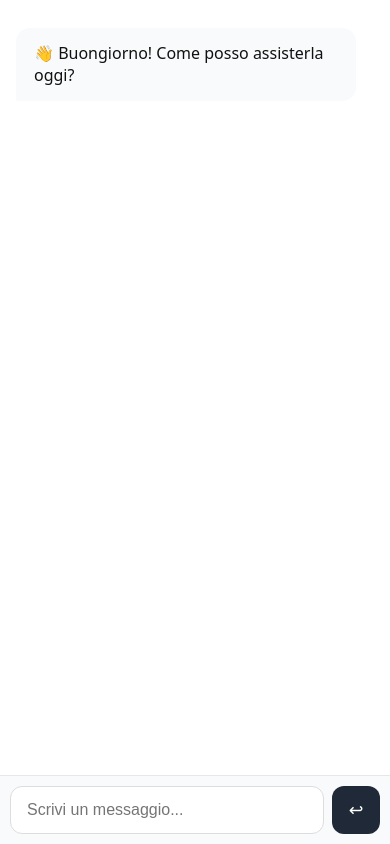
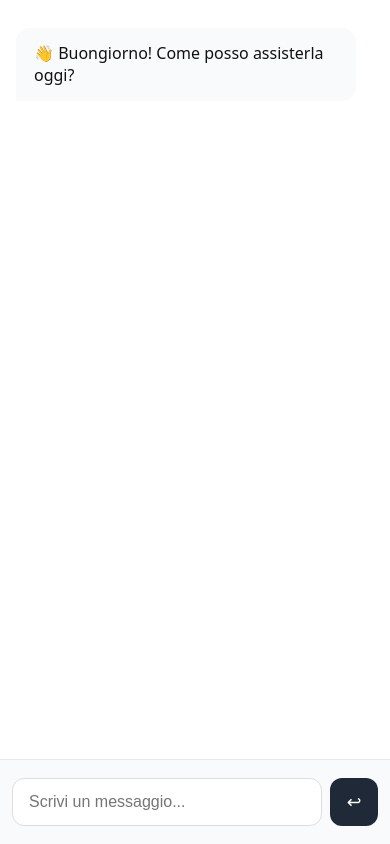
Before and after one commit to Fedelongoni-phd/multimodal-chatbot-v2, a plain HTML site: page textual_formal/index.html in a window 390 px wide. Drawn offline with nearby package versions, Linux system fonts and the light colour scheme.

Commit message:
Fix mobile input positioning - Add dynamic viewport height and safe area support
- Add 100dvh fallback for better mobile viewport handling
- Implement safe area inset support for devices with notch
- Add sticky positioning for input bars to keep them accessible
- Improve mobile touch targets with better padding and min-height
- Apply fixes to all 4 chat interfaces (textual_empathic, textual_formal, vocal_empathic, vocal_formal)

Resolves mobile input bar positioning issues on iOS and Android devices

```diff
--- a/textual_empathic/assets/style.css
+++ b/textual_empathic/assets/style.css
@@ -19,6 +19,7 @@ body {
   justify-content: center;
   align-items: center;
   height: 100vh;
+  height: 100dvh; /* Dynamic viewport height per mobile */
   margin: 0;
   padding: 0;
   overflow: hidden; /* Previene scroll su mobile */
@@ -31,6 +32,7 @@ body {
   box-shadow: none;
   width: 100vw;
   height: 100vh;
+  height: 100dvh; /* Dynamic viewport height per mobile */
   max-width: 100vw;
   display: flex;
   flex-direction: column;
@@ -119,15 +121,29 @@ body {
 .chat-input-area {
   display: flex;
   padding: 10px; /* Mobile */
+  padding-bottom: max(10px, env(safe-area-inset-bottom)); /* Safe area per dispositivi con notch */
   background: #f9fafb;
   border-top: 1px solid #e5e7eb;
   align-items: center;
+  position: sticky;
+  bottom: 0;
+  z-index: 10;
+}
+
+/* Mobile specific improvements */
+@media (max-width: 767px) {
+  .chat-input-area {
+    padding: 12px;
+    padding-bottom: max(12px, env(safe-area-inset-bottom) + 8px);
+    min-height: 60px; /* Altezza minima per touch target */
+  }
 }
 
 /* Tablet/Desktop */
 @media (min-width: 768px) {
   .chat-input-area {
     padding: 12px;
+    padding-bottom: 12px; /* Reset safe area su desktop */
   }
 }
 
--- a/textual_formal/assets/style.css
+++ b/textual_formal/assets/style.css
@@ -19,6 +19,7 @@ body {
   justify-content: center;
   align-items: center;
   height: 100vh;
+  height: 100dvh; /* Dynamic viewport height per mobile */
   margin: 0;
   padding: 0;
   overflow: hidden; /* Previene scroll su mobile */
@@ -31,6 +32,7 @@ body {
   box-shadow: none;
   width: 100vw;
   height: 100vh;
+  height: 100dvh; /* Dynamic viewport height per mobile */
   max-width: 100vw;
   display: flex;
   flex-direction: column;
@@ -119,15 +121,29 @@ body {
 .chat-input-area {
   display: flex;
   padding: 10px; /* Mobile */
+  padding-bottom: max(10px, env(safe-area-inset-bottom)); /* Safe area per dispositivi con notch */
   background: #f9fafb;
   border-top: 1px solid #e5e7eb;
   align-items: center;
+  position: sticky;
+  bottom: 0;
+  z-index: 10;
+}
+
+/* Mobile specific improvements */
+@media (max-width: 767px) {
+  .chat-input-area {
+    padding: 12px;
+    padding-bottom: max(12px, env(safe-area-inset-bottom) + 8px);
+    min-height: 60px; /* Altezza minima per touch target */
+  }
 }
 
 /* Tablet/Desktop */
 @media (min-width: 768px) {
   .chat-input-area {
     padding: 12px;
+    padding-bottom: 12px; /* Reset safe area su desktop */
   }
 }
 
```
Also changed, not shown: vocal_empathic/assets/style.css (+16 -0 lines), vocal_formal/assets/style.css (+16 -0 lines).
